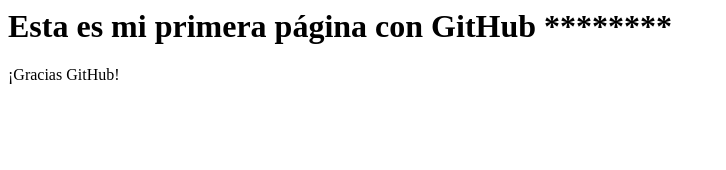
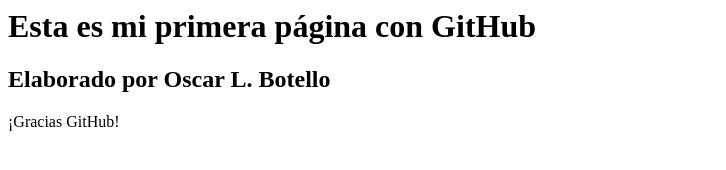
Before and after one commit to oscarbotello1/Prueba, a plain HTML site: page index.html in a window 1280 px wide. Shown: the whole page, without its empty margins (0-726 px from the left). Drawn offline with Linux system fonts and the light colour scheme.

Commit message:
Update index.html

```diff
--- a/index.html
+++ b/index.html
@@ -1,4 +1,5 @@
 <html>
-<h1> Esta es mi primera página con GitHub ********</h1>
+<h1> Esta es mi primera página con GitHub</h1>
+  <h2> Elaborado por Oscar L. Botello</h2>
 <p>¡Gracias GitHub!</p>
 </html>
```
